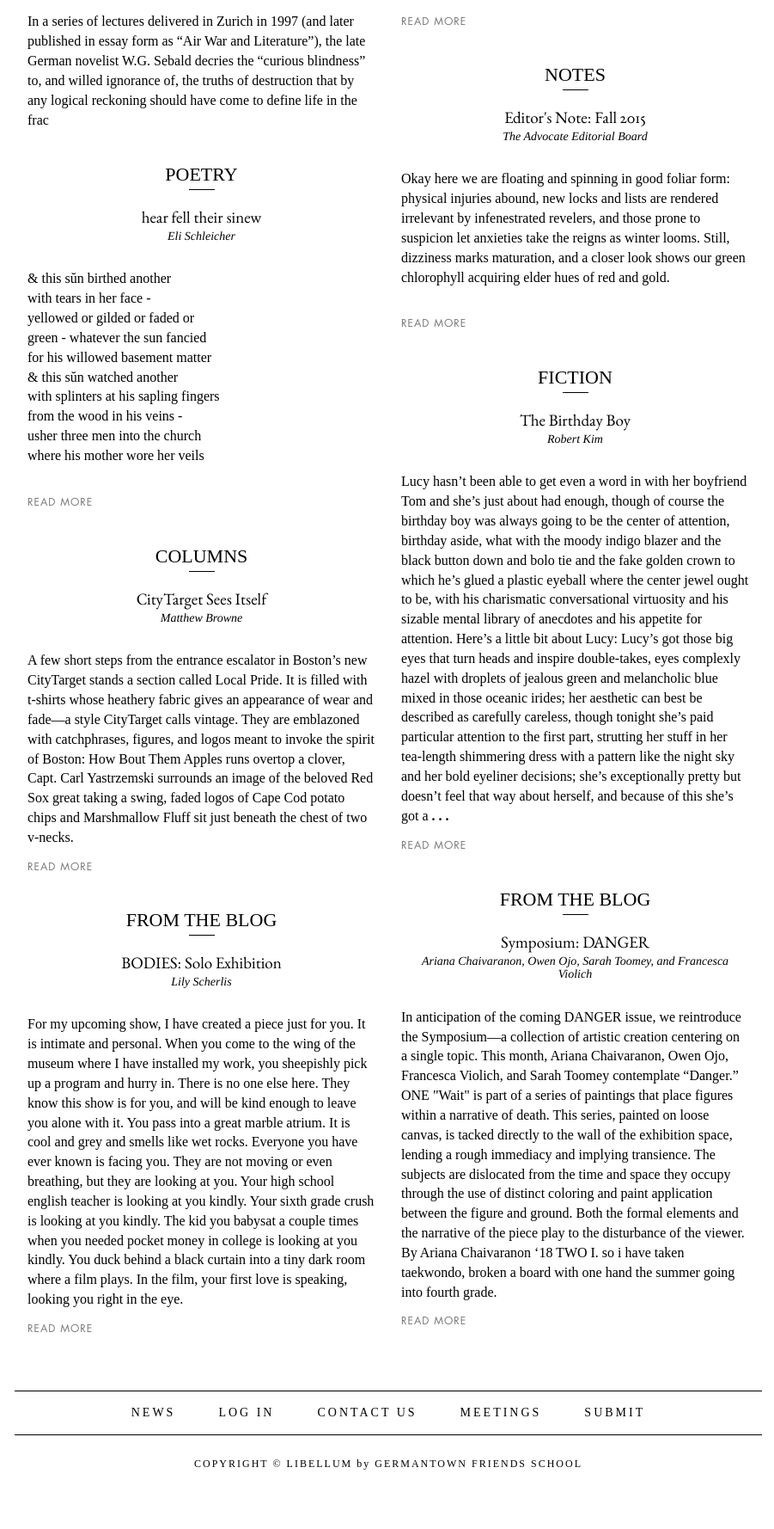
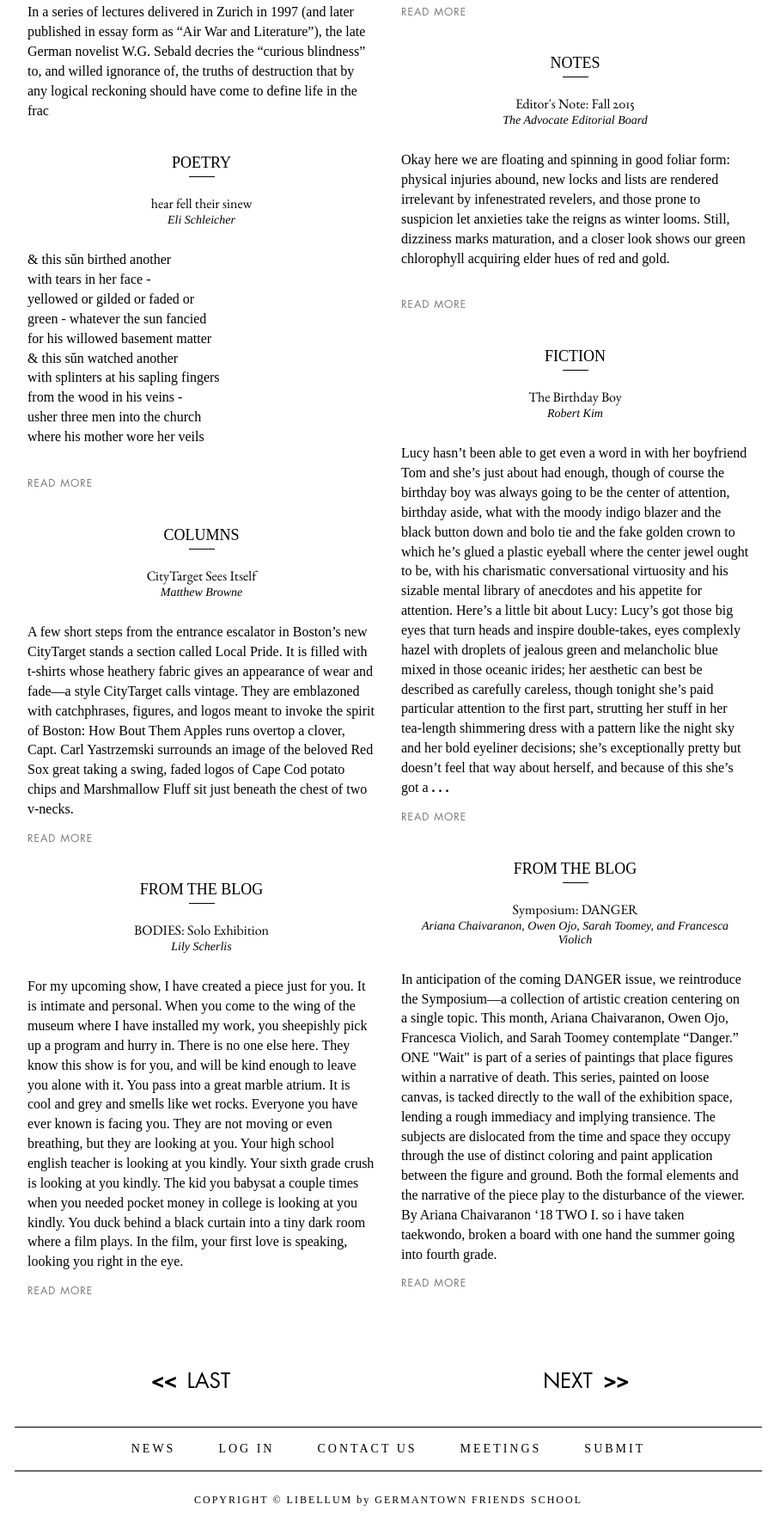
Before and after one commit to int-elligence/Libellum, a plain HTML site: page index.html in a window 1280 px wide. Shown: the part 848-2626 px from the top of the page at 86% size, without its empty margins (188-1089 px from the left). Before the commit the page ends 2584 px from the top, so only its background shows below. Drawn offline with Linux system fonts and the light colour scheme; a web font is replaced by a local one.

Commit message:
pagination added

```diff
--- a/css/stylesheet2.css
+++ b/css/stylesheet2.css
@@ -5,6 +5,11 @@
             }
         }
 */
+        ul.footer-navbar > li {
+            position: relative;
+            display: inline-block;
+
+        }
         .title-top {
             line-height: auto;
         }
@@ -67,13 +72,9 @@
             margin: 0px;
             padding: 0px;
         }
-
-
         /*///////////////////////////////////////////////////*/
         /*///////////////////////////////////////////////////*/
         /*///////////////////////////////////////////////////*/
-
-
         input.typeahead {
             width: 100%;
             /*                    border-radius: 10px;*/
@@ -126,13 +127,9 @@
                 border-bottom: 1px solid black;
             }
         }
-
-
         /*///////////////////////////////////////////////////*/
         /*///////////////////////////////////////////////////*/
         /*///////////////////////////////////////////////////*/
-
-
         .header-bottom-list-li h1 {
             margin-top: 0px;
             padding-top: 30px;
@@ -192,13 +189,9 @@
                 padding-left: 5px;
             }
 */
-
-
         /*///////////////////////////////////////////////////*/
         /*///////////////////////////////////////////////////*/
         /*///////////////////////////////////////////////////*/
-
-
         .grid-item {
             display: block;
             left: auto;
@@ -243,13 +236,9 @@
                 /*                    left: auto;*/
             }
         }
-
-
         /*///////////////////////////////////////////////////*/
         /*///////////////////////////////////////////////////*/
         /*///////////////////////////////////////////////////*/
-
-
         /*
             .post-text {
                 overflow-y: hidden;
--- a/index.html
+++ b/index.html
@@ -36,11 +36,21 @@
   <![endif]-->
     <link rel="stylesheet" href="otherfiles/stylesheet.css">
     <link rel="stylesheet" href="css/stylesheet2.css">
-    <script src="js/scratch.js"></script>
+    <script src="js/author_create_multi_post.js"></script>
+    <!--    <script src="js/author_create_single_post.js"></script>-->
     <!--    only on index block start-->
     <script src="js/paragraph_limit.js"></script>
+
     <!--only on index block end-->
+    <!--
 
+    Permalink Pages and tag pages
+    <style>
+        .post-js.grid-item {
+            width:100%;
+        }
+    </style>
+-->
 
 
 
@@ -269,7 +279,7 @@
                     <!--                <div class="row-fluid grid" data-masonry='{ "itemSelector": ".grid-item", "columnWidth": ".post-js", "percentPosition": true, "gutter": 10}'>-->
 
                     <div class="col-md-6 post image-post post-js grid-item">
-                        <a class="no-underline" href="https://theharvardadvocate.com/art"><h2 class="subheader">ART<hr class="subheader-border"></h2></a>
+                        <a class="nounderline" href="https://theharvardadvocate.com/art"><h2 class="subheader">ART<hr class="subheader-border"></h2></a>
                         <a href="https://theharvardadvocate.com/content/546/" class="no-decoration">
                             <h4 class="subheader-article-name"> Machines by Tez Clark</h4>
                         </a>
@@ -285,7 +295,7 @@
 
 
                     <div class="col-md-6 post text-post grid-item">
-                        <a class="no-underline" href="https://theharvardadvocate.com/features"><h2 class="subheader">FEATURES<hr class="subheader-border"></h2></a>
+                        <a class="nounderline" href="https://theharvardadvocate.com/features"><h2 class="subheader">FEATURES<hr class="subheader-border"></h2></a>
                         <a href="#post-link" class="no-decoration">
                             <h4 class="subheader-article-name"> W.G. Sebald: Writing around Destruction by Bailey Trela </h4>
                         </a>
@@ -310,7 +320,7 @@
                     <!--                <div class="row">-->
 
                     <div class="col-md-6 text-post post-js post grid-item">
-                        <a class="no-underline" href="https://theharvardadvocate.com/notes"><h2 class="subheader">NOTES<hr class="subheader-border"></h2></a>
+                        <a class="nounderline" href="https://theharvardadvocate.com/notes"><h2 class="subheader">NOTES<hr class="subheader-border"></h2></a>
                         <a href="https://theharvardadvocate.com/article/558/editors-note-fall-2015" class="no-decoration">
                             <h4 class="subheader-article-name"> Editor's Note: Fall 2015 by The Advocate Editorial Board </h4>
                         </a>
@@ -330,7 +340,7 @@
 
 
                     <div class="col-md-6 text-post post grid-item post-js">
-                        <a class="no-underline" href="https://theharvardadvocate.com/poetry"><h2 class="subheader">POETRY<hr class="subheader-border"></h2></a>
+                        <a class="nounderline" href="https://theharvardadvocate.com/poetry"><h2 class="subheader">POETRY<hr class="subheader-border"></h2></a>
                         <a href="https://theharvardadvocate.com/article/556/hear-fell-their-sinew" class="no-decoration">
                             <h4 class="subheader-article-name"> hear fell their sinew by Eli Schleicher </h4>
                         </a>
@@ -361,7 +371,7 @@
                     <!--                <div class="row">-->
 
                     <div class="col-md-6 text-post post grid-item post-js">
-                        <a class="no-underline" href="https://theharvardadvocate.com/fiction"><h2 class="subheader">FICTION<hr class="subheader-border"></h2></a>
+                        <a class="nounderline" href="https://theharvardadvocate.com/fiction"><h2 class="subheader">FICTION<hr class="subheader-border"></h2></a>
                         <a href="https://theharvardadvocate.com/article/543/birthday-boy" class="no-decoration">
                             <h4 class="subheader-article-name"> The Birthday Boy by Robert Kim </h4>
                         </a>
@@ -379,7 +389,7 @@
 
 
                     <div class="col-md-6 text-post post grid-item post-js">
-                        <a class="no-underline" href="https://theharvardadvocate.com/columns"><h2 class="subheader">COLUMNS<hr class="subheader-border"></h2></a>
+                        <a class="nounderline" href="https://theharvardadvocate.com/columns"><h2 class="subheader">COLUMNS<hr class="subheader-border"></h2></a>
                         <a href="https://theharvardadvocate.com/article/547/citytarget-sees-itself" class="no-decoration">
                             <h4 class="subheader-article-name"> CityTarget Sees Itself by Matthew Browne </h4>
                         </a>
@@ -398,7 +408,7 @@
                     <!--                <div class="row">-->
 
                     <div class="col-md-6 text-post post grid-item post-js">
-                        <a class="no-underline" href="https://theharvardadvocate.com/blog"><h2 class="subheader">FROM THE BLOG<hr class="subheader-border"></h2></a>
+                        <a class="nounderline" href="https://theharvardadvocate.com/blog"><h2 class="subheader">FROM THE BLOG<hr class="subheader-border"></h2></a>
                         <a href="https://theharvardadvocate.com/blog/post/symposium-danger" class="no-decoration">
                             <h4 class="subheader-article-name"> Symposium: DANGER by Ariana Chaivaranon, Owen Ojo, Sarah Toomey, and Francesca Violich </h4>
                         </a>
@@ -410,7 +420,7 @@
                     </div>
 
                     <div class="col-md-6 text-post post grid-item post-js">
-                        <a class="no-underline" href="https://theharvardadvocate.com/blog"><h2 class="subheader">FROM THE BLOG<hr class="subheader-border"></h2></a>
+                        <a class="nounderline" href="https://theharvardadvocate.com/blog"><h2 class="subheader">FROM THE BLOG<hr class="subheader-border"></h2></a>
                         <a href="https://theharvardadvocate.com/blog/post/Solo_03_20_2016" class="no-decoration">
                             <h4 class="subheader-article-name"> BODIES: Solo Exhibition by Lily Scherlis </h4>
                         </a>
@@ -456,6 +466,59 @@
         </main>
 
         <footer>
+            <style>
+                div.paginate {
+                    /*                    float: none;*/
+                    text-align: center;
+                    padding: 0px;
+                    margin: 0px;
+                    margin-bottom: 20px;
+                }
+                .pagination {
+                    color: #000;
+                    text-decoration: none;
+                    font-family: futura, 'futura_std', sans-serif;
+                    /*                    padding: 10px;*/
+                    font-size: 24px;
+                    text-align: center !important;
+                }
+                .pagination:hover {
+                    /*                    font-size: 26px;*/
+                }
+                .shadow {
+                    transition: all .1s ease-in;
+                }
+                .shadow:hover {
+                    text-shadow: 1.5px 1.5px #F3BB2A;
+                }
+                .pagination .embolden-me {
+                    font-weight: 900;
+                    padding: 5px;
+                }
+            </style>
+
+            <div class="row">
+                <div class="col-xs-6 paginate">
+                    <a class="no-decoration no-underline shadow"><h2 class="pagination">
+                        <span class="embolden-me">
+<!--                            &#10148;-->
+<!--                            &#11016;-->
+                            &lt;&lt;
+                        </span>
+                        LAST
+                    </h2></a>
+                </div>
+                <div class="col-xs-6  paginate">
+                    <a class="no-decoration no-underline shadow"><h2 class="pagination">NEXT
+                        <span class="embolden-me">
+                            &gt;&gt;
+<!--                            &#10148;-->
+                            <!--&#10153;-->
+                            <!--&#x279e;-->
+                            <!--&#x21e8;-->
+                        </span></h2></a>
+                </div>
+            </div>
             <!-- <hr class = "navbar-divider"> -->
             <div class="container">
                 <!--
@@ -481,7 +544,7 @@
                 </div>
                 <nav class="navbar navbar-default advo-navbar footer-navbar" role="navigation">
                     <!-- Collect the nav links, forms, and other content for toggling -->
-                    <ul class="nav navbar-nav footer-navbar">
+                    <ul class="nav navbar-nav footer-navbar list-inline">
                         <li> <a href="https://theharvardadvocate.com/news">NEWS</a>
                         </li>
                         <li><a href="https://theharvardadvocate.com/alumni">LOG IN</a>
--- a/otherfiles/stylesheet.css
+++ b/otherfiles/stylesheet.css
@@ -364,7 +364,7 @@ article.poetry p {
     text-decoration: none;
     font-family: futura;
     padding: 10px;
-    font-size: 22px;
+    font-size: 18px;
 }
 /*div .grid-item a*/
 /*h2.subheader:hover,
@@ -375,12 +375,17 @@ div.grid-item:hover a{
     text-underline-position: left;
     color:aqua;
 }*/
-.subheaderlink,
+/*.subheaderlink,
 .subheaderlink:hover{
     text-decoration: none;
-}
+}*/
+/*
 .subheader:hover{
     text-shadow: 1.5px 1.5px #F3BB2A;
+}
+*/
+.grid-item a.no-underline:hover{
+    text-decoration: none;
 }
 .central-message {
     font-size: 19px;
@@ -395,7 +400,7 @@ div.grid-item:hover a{
     text-align: center;
     color: #000;
     margin: 5px 5px 0px 5px;
-    font-size: 19px;
+    font-size: 16px;
 }
 .subheader-article-author {
     font-family: Times;
```
Also changed, not shown: author_create_single_post.js (added, +23 -0 lines), js/author_create_multi_post.js (renamed from js/scratch.js). Lines whose indentation alone changed are shown as unchanged.
